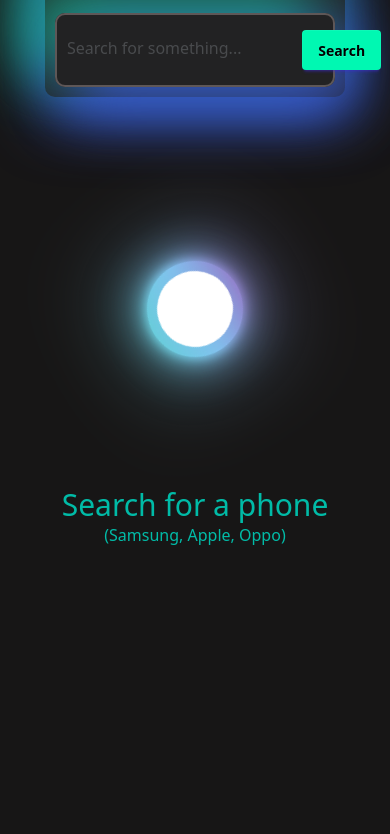
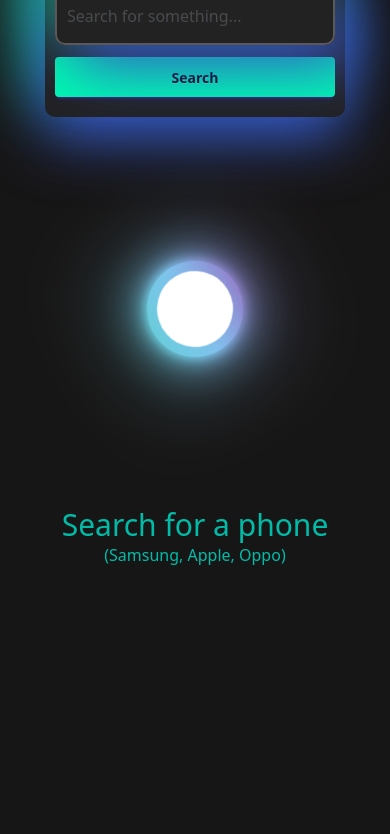
Before and after one commit to MD-AZIM007/Phone_Hunt, a plain HTML site: page index.html in a window 390 px wide. Shown: the part 113-947 px from the top of the page. Drawn offline with nearby package versions, Linux system fonts and the light colour scheme.

Commit message:
search ber fixed

```diff
--- a/index.html
+++ b/index.html
@@ -12,14 +12,14 @@
     />
     <script src="https://cdn.jsdelivr.net/npm/@tailwindcss/browser@4"></script>
   </head>
-  <body >
+  <body>
     <header>
       <section
         id="navbar"
         class="h-auto flex lg:p-4 md:p-4 lg:flex-row md:flex-row items-center justify-space-between mt-15"
       >
         <h3
-          class=" text-xl flex-wrap font-bold md:text-2xl lg:text-5xl text-emerald-300 mr-10 md:mr-20 lg:mr-90   "
+          class="text-xl flex-wrap font-bold md:text-2xl lg:text-5xl text-emerald-300 mr-10 md:mr-20 lg:mr-90"
         >
           Phone Hunt
         </h3>
@@ -32,13 +32,10 @@
             class="search_bar"
             placeholder="Search for something..."
           />
-          <button
-            onclick="handleSearch()"
-            class="nav-search-btn btn btn-primary"
-          >
-            Search
-          </button>
         </label>
+        <button onclick="handleSearch()" class="nav-search-btn btn btn-primary">
+          Search
+        </button>
       </section>
     </header>
 
@@ -79,7 +76,7 @@
         >
           <!-- Phone items will be dynamically inserted here -->
         </div>
-        <div id="show-all-container" class=" flex justify-center hidden">
+        <div id="show-all-container" class="flex justify-center hidden">
           <button onclick="showAllPhones()" class="btn btn-primary">
             Show all
           </button>
@@ -89,7 +86,7 @@
       <!-- model for phone item -->
 
       <!-- You can open the modal using ID.showModal() method -->
-      <dialog id="my_modal_4" class=" modal justify-center align-center">
+      <dialog id="my_modal_4" class="modal justify-center align-center">
         <div class="modal-box w-20/20 max-w-5xl">
           <h3 id="modal-title" class="text-lg font-bold">Hello!</h3>
           <div id="show-detail-container"></div>
--- a/style.css
+++ b/style.css
@@ -68,12 +68,23 @@
     border-radius: 10px;
     box-shadow: #3853c7 0px 20px 60px, #19ad88 -20px -20px 60px;
 }
+
+.nav-search-btn{
+  height: 50px;
+  margin-left: 10px;
+}
 @media (max-width: 600px)
 {
   #navbar {
     flex-direction: column;
-    height:150px;
+    height:170px;
     padding: 10px;
+  }
+
+  .nav-search-btn {
+    width: 100%;
+    margin: 10px 0;
+    height: 40px;
   }
 }
 
```
